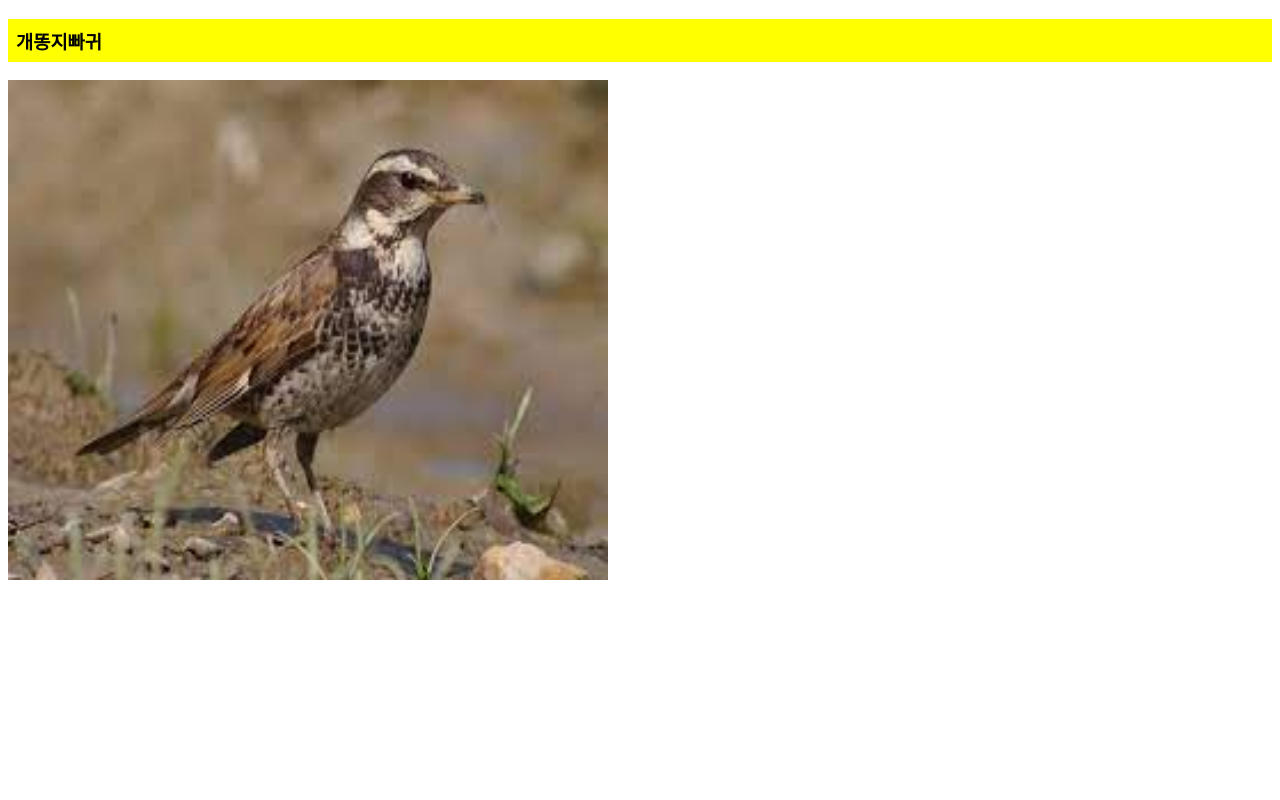
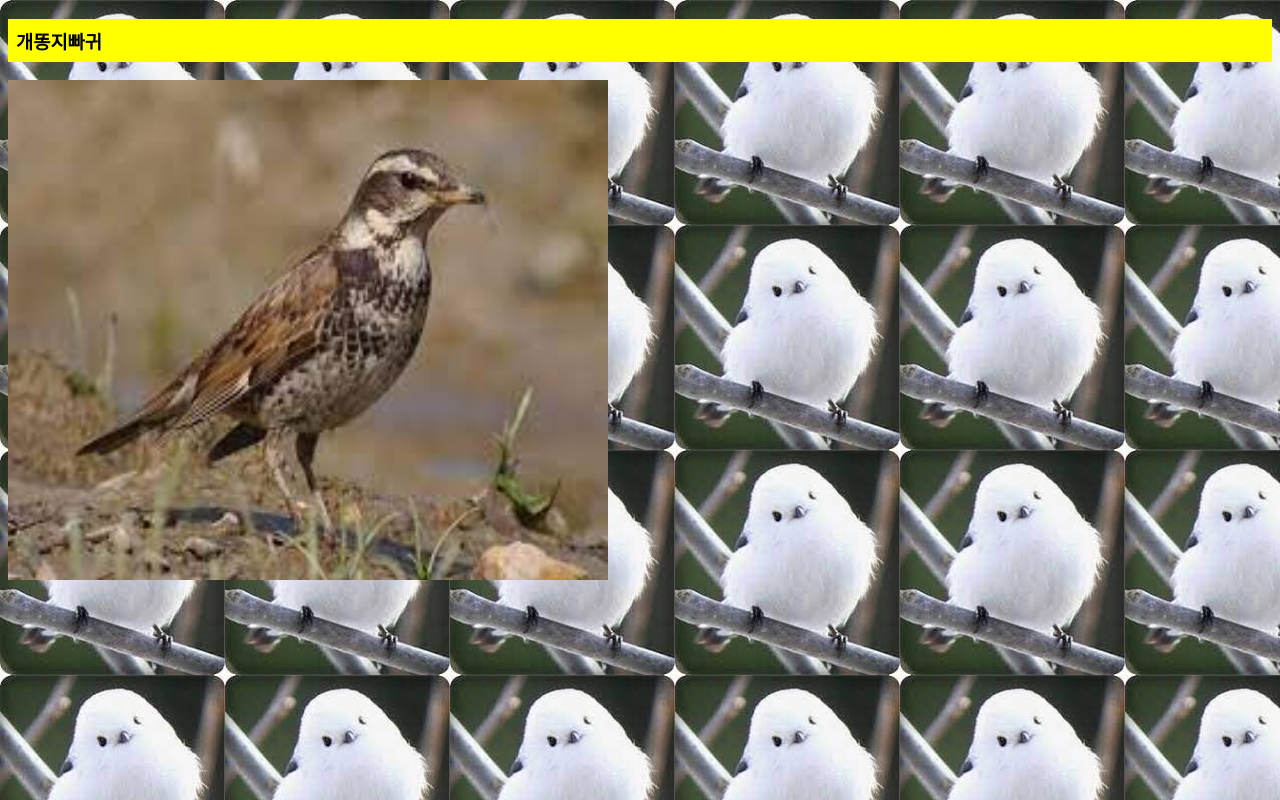
Before and after one commit to jungwonss/jungwonss, a plain HTML site: page index.html in a window 1280 px wide. Drawn offline with Linux system fonts and the light colour scheme.

Commit message:
Update index.html

```diff
--- a/index.html
+++ b/index.html
@@ -7,7 +7,7 @@
     <title>배경 이미지 삽입</title>
     <style>
         body {
-            background-image: url('./bird.jpg');
+            background-image: url(jpg/bg.jpg);
         }
         h3 {
             background-color: yellow;
```
